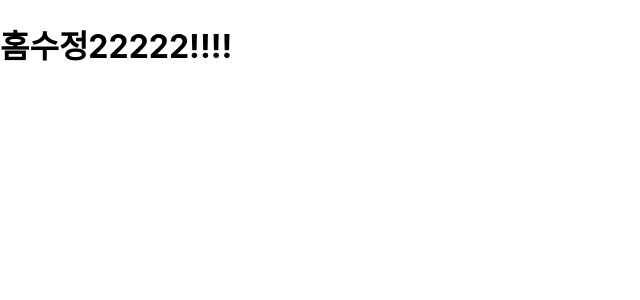
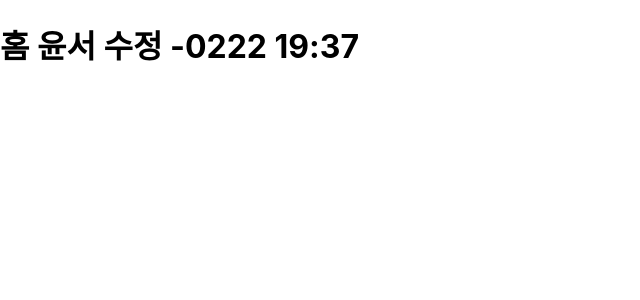
Before and after one commit to NearestBut/Again, a React (Create React App) app: page / in a window 1280 px wide. Shown: the top 300 px of the page, without its empty margins (0-640 px from the left). Built offline with nearby package versions, Linux system fonts and the light colour scheme.

Commit message:
약간수정

```diff
--- a/src/pages/Home.js
+++ b/src/pages/Home.js
@@ -2,7 +2,7 @@ import React, { Component } from 'react';
 
 const Home = () => {
     return (
-        <h1>홈수정22222!!!!</h1>
+        <h1>홈 윤서 수정 -0222 19:37</h1>
     );
 }
 
```
